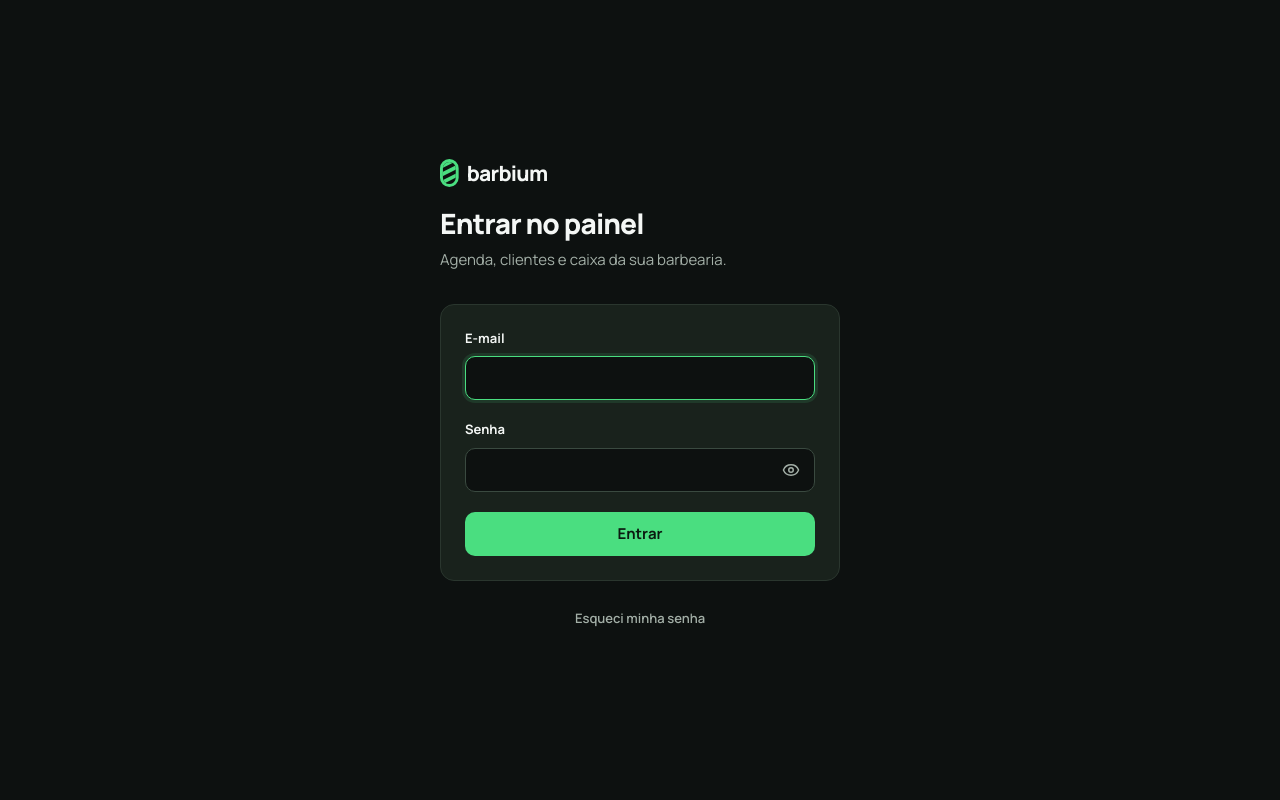
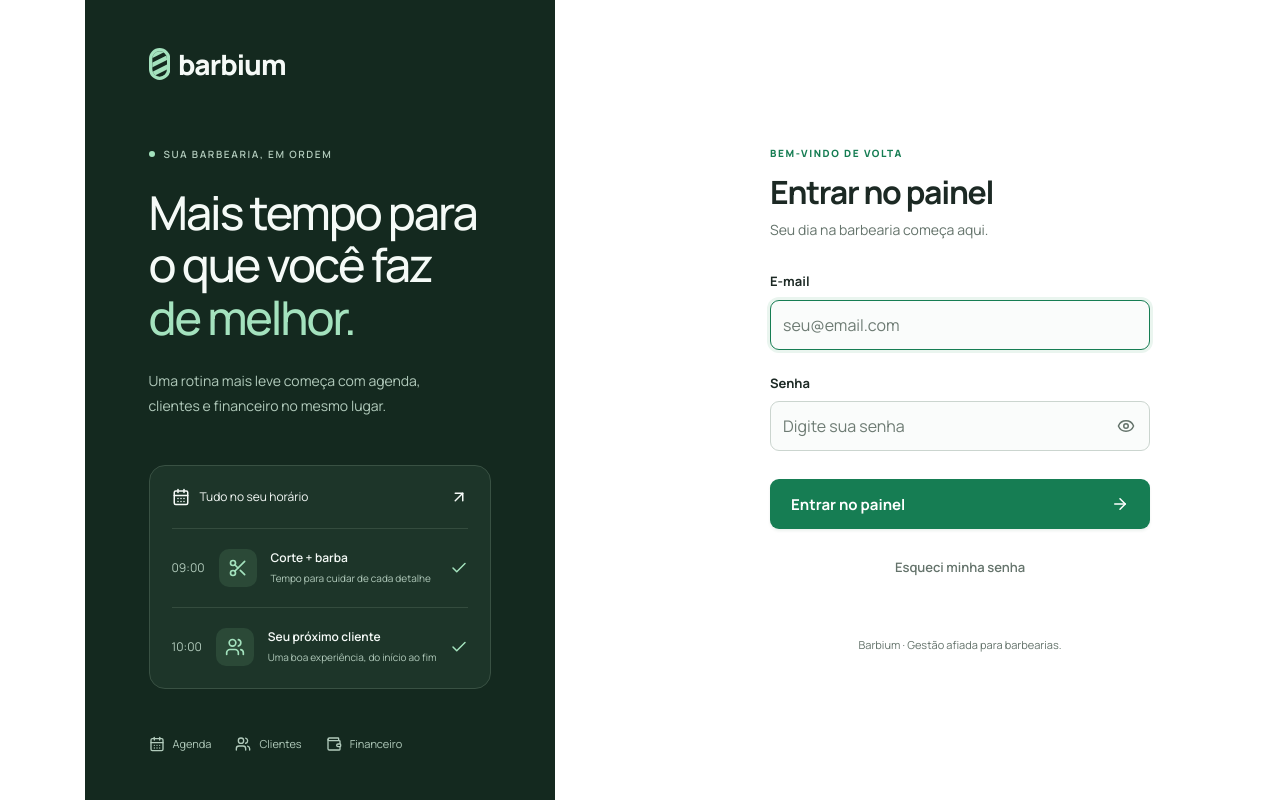
Before and after one commit to joao-g4briel/barbium, a Next.js app: page /login in a window 1280 px wide. Built offline with nearby package versions, Linux system fonts and the light colour scheme; no server answers.

Commit message:
Redesign Barbium with a clean light workspace and charcoal navigation

```diff
--- a/src/app/globals.css
+++ b/src/app/globals.css
@@ -5,46 +5,46 @@
    ========================================================================== */
 
 :root {
-  color-scheme: dark;
+  color-scheme: light;
 
   /* Superfícies */
-  --color-bg: #0d1110;
-  --color-surface: #131a16;
-  --color-card: #19221c;
-  --color-card-hover: #1f2a23;
-  --color-border: #2a362e;
-  --color-border-strong: #3a4a40;
+  --color-bg: #f5f7f8;
+  --color-surface: #f8faf9;
+  --color-card: #ffffff;
+  --color-card-hover: #f3f7f5;
+  --color-border: #e5eae7;
+  --color-border-strong: #cbd5cf;
 
   /* Texto */
-  --color-text: #f4f7f5;
-  --color-text-muted: #a3afa7;
-  --color-text-subtle: #84928a;
+  --color-text: #1c2924;
+  --color-text-muted: #64736b;
+  --color-text-subtle: #6d7b73;
 
   /* Marca */
-  --color-primary: #4ade80;
-  --color-primary-hover: #6be597;
-  --color-primary-press: #3bc96f;
-  --color-primary-ink: #0b1a10;
-  --color-primary-soft: rgba(74, 222, 128, 0.12);
-  --color-primary-border: rgba(74, 222, 128, 0.4);
+  --color-primary: #167d53;
+  --color-primary-hover: #116443;
+  --color-primary-press: #0e5338;
+  --color-primary-ink: #ffffff;
+  --color-primary-soft: #eaf5ef;
+  --color-primary-border: #b7dbc7;
 
   /* Semânticas — sempre acompanhadas de ícone ou rótulo */
-  --color-info: #7cb6fa;
-  --color-info-soft: rgba(96, 165, 250, 0.12);
-  --color-info-border: rgba(96, 165, 250, 0.35);
-  --color-warning: #facc15;
-  --color-warning-soft: rgba(250, 204, 21, 0.1);
-  --color-warning-border: rgba(250, 204, 21, 0.35);
-  --color-danger: #f87171;
-  --color-danger-soft: rgba(248, 113, 113, 0.12);
-  --color-danger-border: rgba(248, 113, 113, 0.4);
-  --color-neutral-soft: rgba(163, 175, 167, 0.1);
-  --color-neutral-border: rgba(163, 175, 167, 0.3);
+  --color-info: #306eb5;
+  --color-info-soft: #edf4fc;
+  --color-info-border: #cbdcf0;
+  --color-warning: #946712;
+  --color-warning-soft: #fff7e4;
+  --color-warning-border: #eadbb5;
+  --color-danger: #bd4141;
+  --color-danger-soft: #fff0ef;
+  --color-danger-border: #edc6c3;
+  --color-neutral-soft: #f0f3f1;
+  --color-neutral-border: #dce3de;
 
   /* Superfícies sólidas por status (blocos da grade da agenda) */
-  --color-info-surface: #1a2533;
-  --color-success-surface: #183021;
-  --color-warning-surface: #2a2714;
+  --color-info-surface: #edf4fc;
+  --color-success-surface: #eaf5ef;
+  --color-warning-surface: #fff7e4;
 
   /* Espaçamento (múltiplos de 4) */
   --space-1: 4px;
@@ -58,8 +58,8 @@
   --space-12: 48px;
 
   /* Raios */
-  --radius-sm: 8px;
-  --radius-md: 10px;
+  --radius-sm: 7px;
+  --radius-md: 9px;
   --radius-lg: 14px;
   --radius-full: 999px;
 
@@ -72,10 +72,10 @@
   --text-lg: 1.125rem;
   --text-xl: 1.375rem;
   --text-2xl: 1.75rem;
-  --text-3xl: 2.125rem;
+  --text-3xl: 1.875rem;
 
   /* Profundidade: só em camadas sobrepostas */
-  --shadow-overlay: 0 24px 48px rgba(0, 0, 0, 0.5), 0 2px 8px rgba(0, 0, 0, 0.35);
+  --shadow-overlay: 0 24px 80px rgba(20, 40, 30, 0.16), 0 4px 16px rgba(20, 40, 30, 0.06);
 
   /* Movimento */
   --ease-out: cubic-bezier(0.16, 1, 0.3, 1);
@@ -83,9 +83,9 @@
   --dur-2: 220ms;
 
   /* Estrutura */
-  --sidebar-width: 256px;
+  --sidebar-width: 244px;
   --bottom-nav-height: 64px;
-  --topbar-height: 60px;
+  --topbar-height: 76px;
 }
 
 @theme inline {
@@ -269,6 +269,22 @@ time,
   margin: 0 auto;
 }
 
+/* Ambiente de trabalho: navegação escura, conteúdo claro e foco nas ações. */
+.app-conteudo { min-width: 0; }
+.pular-conteudo {
+  position: fixed; left: 16px; top: -80px; z-index: 100;
+  padding: 12px 20px; border-radius: 8px;
+  background: var(--color-primary); color: #fff;
+}
+.pular-conteudo:focus { top: 12px; }
+.topbar { background: var(--color-card); }
+.topbar-espaco { display: grid; gap: 2px; min-width: 0; }
+.topbar-legenda { display: none; font-size: 11px; color: var(--color-text-muted); }
+.topbar-perfil { display: flex; align-items: center; gap: 18px; }
+.topbar-plano { display: none; font-size: 12px; color: var(--color-text-muted); }
+.topbar-divisor { height: 22px; width: 1px; background: var(--color-border); }
+.sidebar-assinatura { display: none; }
+
 @media (min-width: 768px) {
   .main {
     padding-left: var(--space-6);
@@ -283,25 +299,45 @@ time,
   }
 
   .sidebar {
+    --color-surface: #151e1b;
+    --color-card: #1e2a24;
+    --color-card-hover: #25352c;
+    --color-text: #f6faf7;
+    --color-text-muted: #acbcb1;
+    --color-text-subtle: #8da296;
+    --color-border: #2b3931;
+    --color-border-strong: #3a5043;
+    --color-primary: #9cdeb6;
+    --color-primary-soft: #244534;
     position: sticky;
     top: 0;
     height: 100dvh;
     display: flex;
     flex-direction: column;
-    gap: var(--space-5);
-    padding: var(--space-5) var(--space-4);
+    gap: var(--space-6);
+    padding: var(--space-8) var(--space-4) var(--space-5);
     background: var(--color-surface);
     border-right: 1px solid var(--color-border);
     overflow-y: auto;
   }
 
   .topbar {
-    display: none;
-  }
+    display: flex;
+    padding: 0 40px;
+  }
+  .topbar-contexto > a, .topbar-divisor { display: none; }
+  .topbar-legenda, .topbar-plano { display: block; }
+  .topbar-barbearia { color: var(--color-text); font-size: 13px; }
+  .sidebar-assinatura { display: block; color: var(--color-text-subtle); font-size: 11px; margin: -16px 8px 4px; }
+  .sidebar-marca .marca { font-size: 26px; }
+  .sidebar .contexto-conta { padding: 13px 12px; border-color: transparent; }
+  .sidebar .nav-item { font-size: 13px; min-height: 44px; }
+  .sidebar .nav-item[aria-current="page"] { box-shadow: inset 3px 0 0 var(--color-primary); }
+  .sidebar .nav-grupo-titulo { font-size: 10px; letter-spacing: .1em; text-transform: uppercase; padding-bottom: 10px; }
 
   .main {
     width: 100%;
-    padding: var(--space-8) var(--space-8) var(--space-12);
+    padding: 36px 40px var(--space-12);
   }
 }
 
@@ -488,7 +524,7 @@ time,
   align-items: flex-end;
   justify-content: space-between;
   gap: var(--space-4);
-  margin-bottom: var(--space-6);
+  margin-bottom: var(--space-8);
 }
 .page-header-texto {
   min-width: 0;
@@ -497,12 +533,13 @@ time,
 }
 .page-header h1 {
   font-size: var(--text-2xl);
-  font-weight: 800;
+  font-weight: 700;
   letter-spacing: -0.03em;
 }
 .page-header-descricao {
   color: var(--color-text-muted);
-  font-size: var(--text-md);
+  font-size: var(--text-sm);
+  margin-top: 5px;
 }
 .page-header-acoes {
   display: flex;
@@ -575,6 +612,7 @@ time,
 .btn-primary {
   background: var(--color-primary);
   color: var(--color-primary-ink);
+  box-shadow: 0 2px 3px rgba(16, 71, 43, 0.08);
 }
 .btn-primary:hover:not(:disabled) {
   background: var(--color-primary-hover);
@@ -607,7 +645,7 @@ time,
   color: var(--color-primary-ink);
 }
 .btn-danger:hover:not(:disabled) {
-  background: #fa8a8a;
+  background: #a43434;
 }
 
 .btn-danger-outline {
@@ -769,7 +807,7 @@ time,
   width: 100%;
   min-height: 44px;
   padding: 0 var(--space-3);
-  background: var(--color-bg);
+  background: var(--color-card);
   border: 1px solid var(--color-border-strong);
   border-radius: var(--radius-md);
   color: var(--color-text);
@@ -780,7 +818,7 @@ time,
   color: var(--color-text-subtle);
 }
 .input:hover:not(:disabled) {
-  border-color: #4a5c50;
+  border-color: #95a99d;
 }
 .input:focus-visible {
   outline: none;
@@ -802,7 +840,7 @@ select.input {
 }
 input[type="date"].input,
 input[type="time"].input {
-  color-scheme: dark;
+  color-scheme: light;
 }
 
 .input-prefixo {
@@ -905,6 +943,7 @@ input[type="time"].input {
   border-radius: var(--radius-lg);
   padding: var(--space-5);
   min-width: 0;
+  box-shadow: 0 2px 4px rgba(25, 47, 35, 0.025);
 }
 .card-sem-padding {
   padding: 0;
@@ -920,11 +959,11 @@ input[type="time"].input {
 }
 .card-sem-padding > .card-cabecalho {
   margin: 0;
-  padding: var(--space-4) var(--space-5);
+  padding: 20px 24px;
   border-bottom: 1px solid var(--color-border);
 }
 .card-titulo {
-  font-size: var(--text-lg);
+  font-size: var(--text-md);
   font-weight: 700;
 }
 .card-corpo {
@@ -982,8 +1021,8 @@ input[type="time"].input {
   }
 }
 .indicador {
-  display: flex;
-  align-items: flex-start;
+  display: block;
+  position: relative;
   gap: var(--space-3);
   padding: var(--space-4);
   background: var(--color-card);
@@ -998,9 +1037,12 @@ input[type="time"].input {
   }
 }
 .indicador-icone {
-  display: none;
-  width: 44px;
-  height: 44px;
+  display: grid;
+  position: absolute;
+  top: 16px;
+  right: 16px;
+  width: 30px;
+  height: 30px;
   place-items: center;
   border-radius: var(--radius-md);
   background: var(--color-neutral-soft);
@@ -1022,8 +1064,11 @@ input[type="time"].input {
 .indicador-texto {
   min-width: 0;
   display: grid;
-  gap: 2px;
-}
+  gap: 8px;
+}
+.indicador-icone svg { width: 17px; height: 17px; }
+.indicador-rotulo { padding-right: 32px; min-height: 30px; }
+.indicador:has([data-tom="primario"]) { border-color: var(--color-primary-border); }
 .indicador-rotulo {
   color: var(--color-text-muted);
   font-size: var(--text-sm);
@@ -1031,14 +1076,14 @@ input[type="time"].input {
 }
 .indicador-valor {
   font-size: var(--text-xl);
-  font-weight: 800;
+  font-weight: 700;
   letter-spacing: -0.02em;
   font-variant-numeric: tabular-nums;
   white-space: nowrap;
 }
 @media (min-width: 1024px) {
   .indicador-valor {
-    font-size: 1.625rem;
+    font-size: 1.875rem;
   }
 }
 .indicador-valor[data-tom="positivo"] {
@@ -1048,6 +1093,9 @@ input[type="time"].input {
   color: var(--color-danger);
 }
 .indicador-detalhe {
+  border-top: 1px solid var(--color-border);
+  padding-top: 12px;
+  margin-top: 4px;
   color: var(--color-text-muted);
   font-size: var(--text-xs);
   font-variant-numeric: tabular-nums;
@@ -1063,7 +1111,7 @@ input[type="time"].input {
   gap: 5px;
   min-height: 24px;
   padding: 0 var(--space-2);
-  border-radius: var(--radius-sm);
+  border-radius: var(--radius-full);
   border: 1px solid var(--color-neutral-border);
   background: var(--color-neutral-soft);
   color: var(--color-text-muted);
@@ -1099,9 +1147,9 @@ input[type="time"].input {
   display: grid;
   place-items: center;
   border-radius: 50%;
-  background: #243029;
-  border: 1px solid var(--color-border-strong);
-  color: var(--color-text);
+  background: var(--color-primary-soft);
+  border: 1px solid var(--color-primary-border);
+  color: var(--color-primary);
   font-weight: 700;
   font-size: calc(var(--avatar-tamanho, 40px) * 0.36);
   letter-spacing: 0.02em;
@@ -1320,9 +1368,9 @@ a.lista-item:hover {
   display: grid;
   place-items: center;
   margin-bottom: var(--space-2);
-  border-radius: var(--radius-lg);
-  background: var(--color-neutral-soft);
-  color: var(--color-text-muted);
+  border-radius: 50%;
+  background: var(--color-primary-soft);
+  color: var(--color-primary);
 }
 .estado-vazio-titulo {
   font-size: var(--text-md);
@@ -1711,11 +1759,11 @@ a.lista-item:hover {
   display: grid;
   justify-items: center;
   gap: 2px;
-  min-height: 60px;
-  padding: var(--space-2) 0;
+  min-height: 72px;
+  padding: 12px 0;
   border-radius: var(--radius-md);
   border: 1px solid var(--color-border);
-  background: var(--color-surface);
+  background: var(--color-card);
   color: var(--color-text-muted);
   font-size: var(--text-xs);
   font-weight: 600;
@@ -1984,7 +2032,7 @@ a.lista-item:hover {
 }
 .grade-agenda-slot[data-meia="true"] {
   border-top-style: dashed;
-  border-top-color: rgba(42, 54, 46, 0.7);
+  border-top-color: var(--color-border);
 }
 .grade-agenda-agora {
   position: absolute;
@@ -2556,3 +2604,84 @@ a.lista-item:hover {
     animation: girar 1.4s linear infinite !important;
   }
 }
+
+/* Login — identidade da marca e formulário em áreas independentes. */
+.auth-login { padding: 0; background: #fff; align-items: stretch; }
+.login-apresentacao { display: none; }
+.login-formulario { width: 100%; min-height: 100dvh; display: grid; place-items: center; padding: 48px 24px; }
+.auth-login .auth-caixa { max-width: 380px; gap: 32px; }
+.login-marca-mobile { margin-bottom: 28px; }
+.login-boas-vindas { color: var(--color-primary); font-size: 10px; letter-spacing: .16em; font-weight: 800; margin-bottom: 12px; }
+.auth-login .auth-titulo { font-size: 32px; font-weight: 700; letter-spacing: -.04em; }
+.auth-login .auth-subtitulo { font-size: 14px; }
+.auth-login .form { gap: 24px; }
+.auth-login .input, .auth-login .btn-primary { min-height: 50px; }
+.auth-login .input { background: #fafcfb; }
+.auth-login .btn-primary { justify-content: space-between; padding: 0 20px; margin-top: 4px; }
+.login-rodape { font-size: 11px; color: var(--color-text-muted); text-align: center; padding-top: 16px; }
+@media (min-width: 1024px) {
+  .auth-login { grid-template-columns: 1fr 1fr; }
+  .login-formulario { padding: 64px; }
+  .login-marca-mobile { display: none; }
+  .login-apresentacao {
+    --color-text: #f5faf7;
+    --color-primary: #a4e2be;
+    display: flex; flex-direction: column; justify-content: space-between;
+    gap: 40px; padding: 48px clamp(40px, 5vw, 80px); min-height: 100dvh;
+    background: #14291f; color: #f5faf7; overflow: hidden;
+  }
+  .login-apresentacao > .marca { font-size: 28px; }
+  .login-mensagem { margin-top: 20px; }
+  .login-selo { display: flex; align-items: center; gap: 9px; font-size: 10px; font-weight: 600; letter-spacing: .16em; color: #b2cbbc; margin-bottom: 24px; }
+  .login-selo > span { width: 6px; height: 6px; border-radius: 50%; background: #a4e2be; }
+  .login-mensagem h2 { font-size: clamp(36px, 3.65vw, 56px); font-weight: 500; line-height: 1.13; letter-spacing: -.045em; text-wrap: initial; }
+  .login-mensagem h2 em { font-style: normal; color: #a4e2be; }
+  .login-mensagem > p:last-child { color: #b2cbbc; font-size: 14px; line-height: 1.8; margin-top: 24px; }
+  .login-ilustracao { background: #1d3529; border: 1px solid #395143; border-radius: 16px; padding: 22px; }
+  .login-ilustracao-topo { display: flex; align-items: center; justify-content: space-between; gap: 16px; font-size: 12px; padding-bottom: 22px; }
+  .login-ilustracao-topo > span { display: flex; align-items: center; gap: 10px; }
+  .login-ilustracao-linha { display: flex; align-items: center; gap: 14px; border-top: 1px solid #344c3e; padding: 20px 0; }
+  .login-ilustracao-linha:last-child { padding-bottom: 0; }
+  .login-hora { font-size: 12px; color: #b2cbbc; }
+  .login-servico-icone { display: grid; place-items: center; background: #2b4937; color: #a4e2be; width: 38px; height: 38px; border-radius: 10px; }
+  .login-ilustracao-linha > div { display: grid; flex: 1; gap: 4px; }
+  .login-ilustracao-linha strong { font-size: 12px; font-weight: 600; }
+  .login-ilustracao-linha div span { font-size: 10px; color: #b2cbbc; }
+  .login-ilustracao-linha > svg { color: #a4e2be; }
+  .login-recursos { display: flex; flex-wrap: wrap; gap: 24px; color: #b2cbbc; font-size: 11px; }
+  .login-recursos > span { display: flex; gap: 8px; align-items: center; }
+}
+
+/* Ritmo e legibilidade das telas de gestão. */
+@media (min-width: 768px) {
+  .tabela th { font-size: 10px; padding: 13px 24px; letter-spacing: .075em; }
+  .tabela td { padding: 18px 24px; font-size: 13px; }
+  .lista-item { padding: 20px 24px; }
+  .lista-item .avatar { --avatar-tamanho: 44px; }
+}
+.segmentado { background: #ecf1ee; border-color: transparent; padding: 4px; }
+.segmentado-item[aria-current="page"], .segmentado-item[aria-checked="true"], .segmentado input:checked + .segmentado-item {
+  background: #fff; box-shadow: 0 1px 4px rgba(20, 40, 30, .08); color: var(--color-primary);
+}
+.formas-resumo > div { background: var(--color-surface); border-color: transparent; }
+.estado-vazio { padding-top: 48px; padding-bottom: 48px; }
+.estado-vazio-compacto { padding-top: 32px; padding-bottom: 32px; }
+.card:has(> .estado-vazio) { border-style: dashed; box-shadow: none; }
+.bottom-nav { background: #fff; box-shadow: 0 -4px 24px rgba(20, 40, 30, .035); }
+.bottom-nav-item[aria-current="page"]::after { width: 20px; height: 3px; border-radius: 3px; }
+.dialogo::backdrop { background: rgba(16, 30, 23, .36); backdrop-filter: blur(3px); }
+@media (max-width: 767px) {
+  :root { --topbar-height: 64px; }
+  .main { padding-top: 24px; }
+  .page-header { margin-bottom: 24px; }
+  .page-header h1 { font-size: 26px; }
+  .indicador { padding: 14px; }
+  .indicador-icone { display: none; }
+  .indicador-rotulo { padding-right: 0; min-height: auto; font-size: 11px; }
+  .indicador-valor { font-size: clamp(18px, 5.5vw, 24px); white-space: normal; overflow-wrap: anywhere; }
+  .indicador-detalhe { font-size: 10px; padding-top: 10px; }
+  .card-sem-padding > .card-cabecalho { padding: 18px 16px; }
+  .card-titulo { font-size: 15px; }
+  .faixa-dia { min-height: 66px; }
+  .auth-login .auth-titulo { font-size: 30px; }
+}
--- a/src/app/layout.tsx
+++ b/src/app/layout.tsx
@@ -34,7 +34,7 @@ export const metadata: Metadata = {
 export const viewport: Viewport = {
   width: "device-width",
   initialScale: 1,
-  themeColor: "#0d1110",
+  themeColor: "#f5f7f8",
 };
 
 export default function RootLayout({
--- a/src/app/login/formulario-login.tsx
+++ b/src/app/login/formulario-login.tsx
@@ -2,7 +2,7 @@
 
 import { useState, type FormEvent } from "react";
 import { useRouter } from "next/navigation";
-import { Eye, EyeOff } from "lucide-react";
+import { ArrowRight, Eye, EyeOff } from "lucide-react";
 import { Campo } from "@/components/ui/campo";
 import { Botao } from "@/components/ui/botao";
 import { Alerta } from "@/components/ui/alerta";
@@ -53,6 +53,7 @@ export function FormularioLogin({ proximaRota }: { proximaRota: string | null })
           id="email"
           type="email"
           className="input"
+          placeholder="seu@email.com"
           value={email}
           onChange={(e) => setEmail(e.target.value)}
           autoComplete="email"
@@ -68,6 +69,7 @@ export function FormularioLogin({ proximaRota }: { proximaRota: string | null })
             id="senha"
             type={mostrarSenha ? "text" : "password"}
             className="input"
+            placeholder="Digite sua senha"
             value={senha}
             onChange={(e) => setSenha(e.target.value)}
             autoComplete="current-password"
@@ -86,7 +88,7 @@ export function FormularioLogin({ proximaRota }: { proximaRota: string | null })
       </Campo>
 
       <Botao type="submit" variante="primary" bloco carregando={carregando} textoCarregando="Entrando…">
-        Entrar
+        Entrar no painel <ArrowRight size={18} aria-hidden="true" />
       </Botao>
     </form>
   );
--- a/src/app/login/page.tsx
+++ b/src/app/login/page.tsx
@@ -1,5 +1,6 @@
 import type { Metadata } from "next";
 import Link from "next/link";
+import { ArrowUpRight, CalendarDays, Check, Scissors, Users, Wallet } from "lucide-react";
 import { Marca } from "@/components/ui/marca";
 import { Alerta } from "@/components/ui/alerta";
 import { emailConfigurado } from "@/lib/email";
@@ -21,17 +22,33 @@ export default async function PaginaLogin({
   const { next, senha } = await searchParams;
 
   return (
-    <main className="auth">
+    <main className="auth auth-login">
+      <section className="login-apresentacao" aria-label="Barbium, gestão para barbearias">
+        <Marca variante="login" tamanho={32} />
+        <div className="login-mensagem">
+          <p className="login-selo"><span /> SUA BARBEARIA, EM ORDEM</p>
+          <h2>Mais tempo para<br />o que você faz<br /><em>de melhor.</em></h2>
+          <p>Uma rotina mais leve começa com agenda,<br className="login-quebra" /> clientes e financeiro no mesmo lugar.</p>
+        </div>
+        <div className="login-ilustracao" aria-hidden="true">
+          <div className="login-ilustracao-topo"><span><CalendarDays size={18} /> Tudo no seu horário</span><ArrowUpRight size={18} /></div>
+          <div className="login-ilustracao-linha"><span className="login-hora">09:00</span><span className="login-servico-icone"><Scissors size={20} /></span><div><strong>Corte + barba</strong><span>Tempo para cuidar de cada detalhe</span></div><Check size={18} /></div>
+          <div className="login-ilustracao-linha"><span className="login-hora">10:00</span><span className="login-servico-icone"><Users size={20} /></span><div><strong>Seu próximo cliente</strong><span>Uma boa experiência, do início ao fim</span></div><Check size={18} /></div>
+        </div>
+        <div className="login-recursos"><span><CalendarDays size={16} /> Agenda</span><span><Users size={16} /> Clientes</span><span><Wallet size={16} /> Financeiro</span></div>
+      </section>
+      <section className="login-formulario">
       <div className="auth-caixa">
         <div className="auth-cabecalho">
-          <Marca variante="login" tamanho={28} />
+          <div className="login-marca-mobile"><Marca variante="login" tamanho={28} /></div>
           <div>
+            <p className="login-boas-vindas">BEM-VINDO DE VOLTA</p>
             <h1 className="auth-titulo">Entrar no painel</h1>
-            <p className="auth-subtitulo">Agenda, clientes e caixa da sua barbearia.</p>
+            <p className="auth-subtitulo">Seu dia na barbearia começa aqui.</p>
           </div>
         </div>
         {senha === "redefinida" && <Alerta tom="sucesso">Senha redefinida. Entre com a nova senha.</Alerta>}
-        <div className="card" style={{ padding: 24 }}>
+        <div className="login-form-card">
           <FormularioLogin proximaRota={rotaSegura(next)} />
         </div>
         {/* Sem envio de e-mail configurado, o link levaria a um recurso que não funciona. */}
@@ -40,7 +57,9 @@ export default async function PaginaLogin({
             Esqueci minha senha
           </Link>
         )}
+        <p className="login-rodape">Barbium · Gestão afiada para barbearias.</p>
       </div>
+      </section>
     </main>
   );
 }
--- a/src/app/manifest.ts
+++ b/src/app/manifest.ts
@@ -9,8 +9,8 @@ export default function manifest(): MetadataRoute.Manifest {
     description: "Agenda, clientes e caixa da sua barbearia em um só lugar.",
     start_url: "/",
     display: "standalone",
-    background_color: "#0d1110",
-    theme_color: "#0d1110",
+    background_color: "#f5f7f8",
+    theme_color: "#f5f7f8",
     lang: "pt-BR",
     icons: [
       { src: "/icons/icon-192.png", sizes: "192x192", type: "image/png" },
```
Also changed, not shown: src/components/app/shell.tsx (+11 -2 lines), 1 other file (tests, documents, lock files or other folders).
